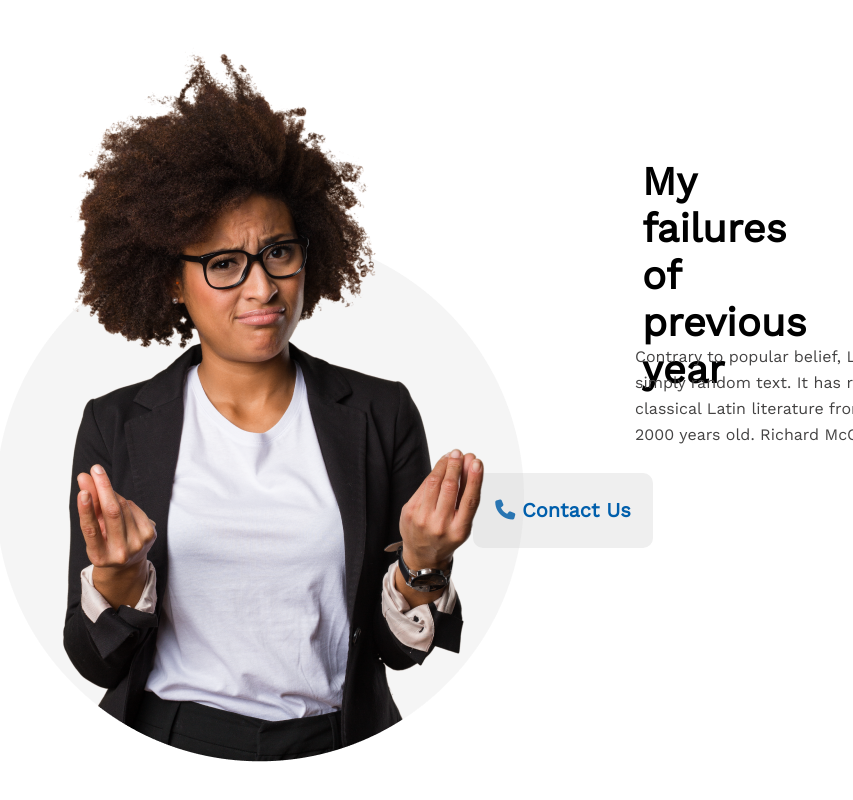
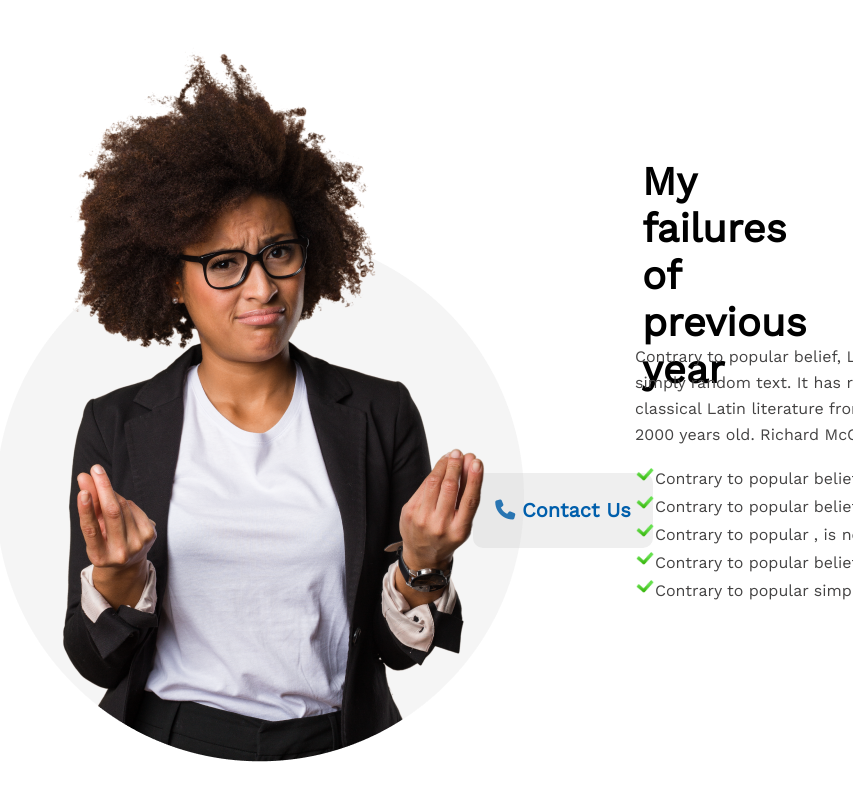
Before and after one commit to Rifat39/Assignment-1, a plain HTML site: page index.html in a window 1280 px wide. Shown: the part 1082-1882 px from the top of the page, without its empty margins (427-1280 px from the left). Drawn offline with nearby package versions, Linux system fonts and the light colour scheme.

Commit message:
check mark add

```diff
--- a/index.html
+++ b/index.html
@@ -45,6 +45,28 @@
             It has roots in a piece of classical Latin literature from 45 BC,
             making it over 2000 years old. Richard McClintock.
           </p>
+          <ul class="info">
+            <li>
+              <img src="images/check-mark.png" alt="check" />Contrary to popular
+              belief, is not simply
+            </li>
+            <li>
+              <img src="images/check-mark.png" alt="check" />Contrary to popular
+              belief.
+            </li>
+            <li>
+              <img src="images/check-mark.png" alt="check" />Contrary to popular
+              , is not simply
+            </li>
+            <li>
+              <img src="images/check-mark.png" alt="check" />Contrary to popular
+              belief, is not simply
+            </li>
+            <li>
+              <img src="images/check-mark.png" alt="check" />Contrary to popular
+              simply
+            </li>
+          </ul>
         </div>
       </section>
     </main>
--- a/styles/style.css
+++ b/styles/style.css
@@ -74,3 +74,20 @@
   padding-left: 200px;
   color: #444343;
 }
+.info {
+  list-style: none;
+  position: absolute;
+  width: 416px;
+  height: 104px;
+  left: 862px;
+  top: 1296px;
+  font-weight: 400;
+  font-size: 16px;
+  line-height: 26px;
+  padding-top: 250px;
+  padding-left: 200px;
+  color: #444343;
+}
+.info img {
+  width: 20px;
+}
```
Also changed, not shown: images/check-mark.png (added).
